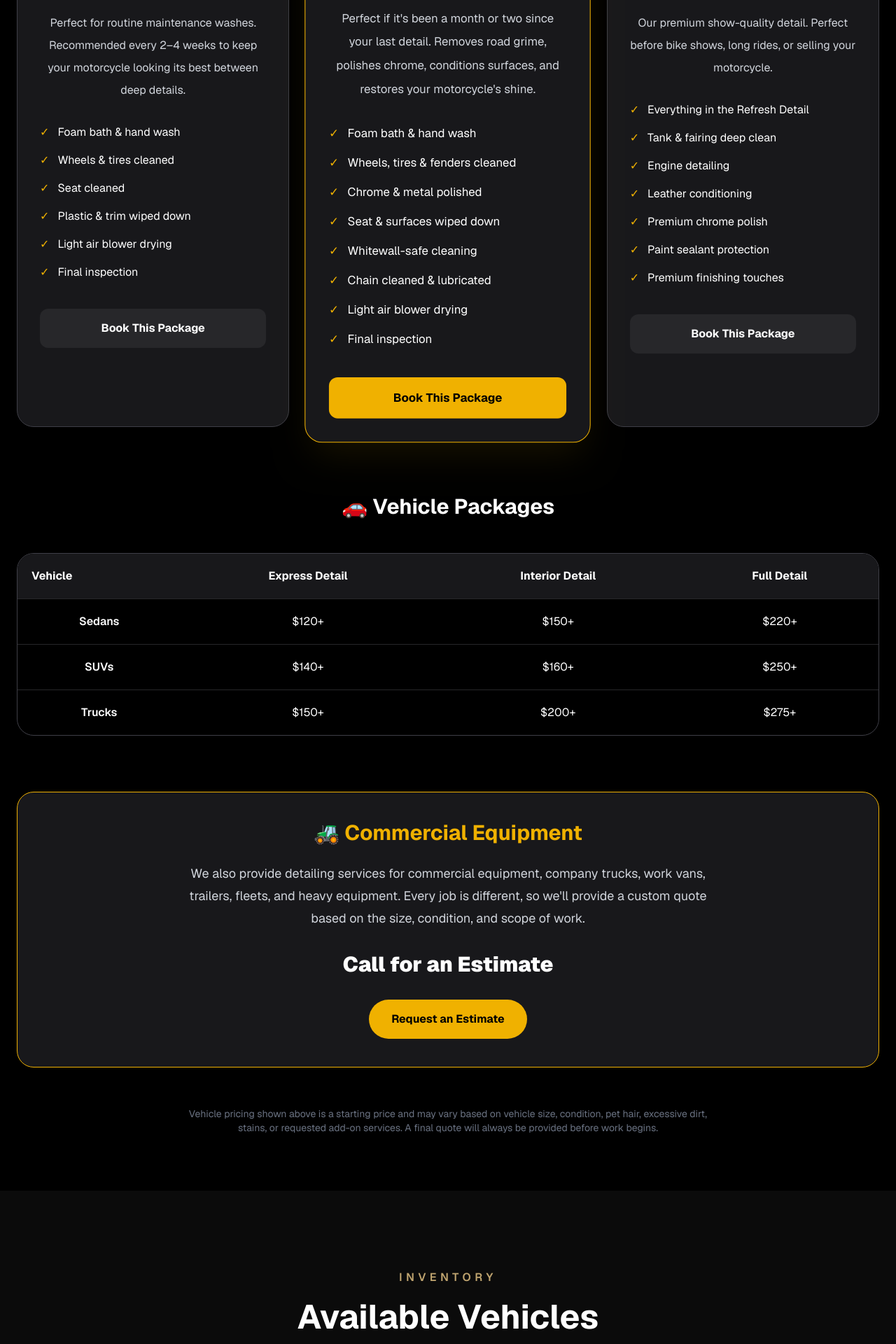
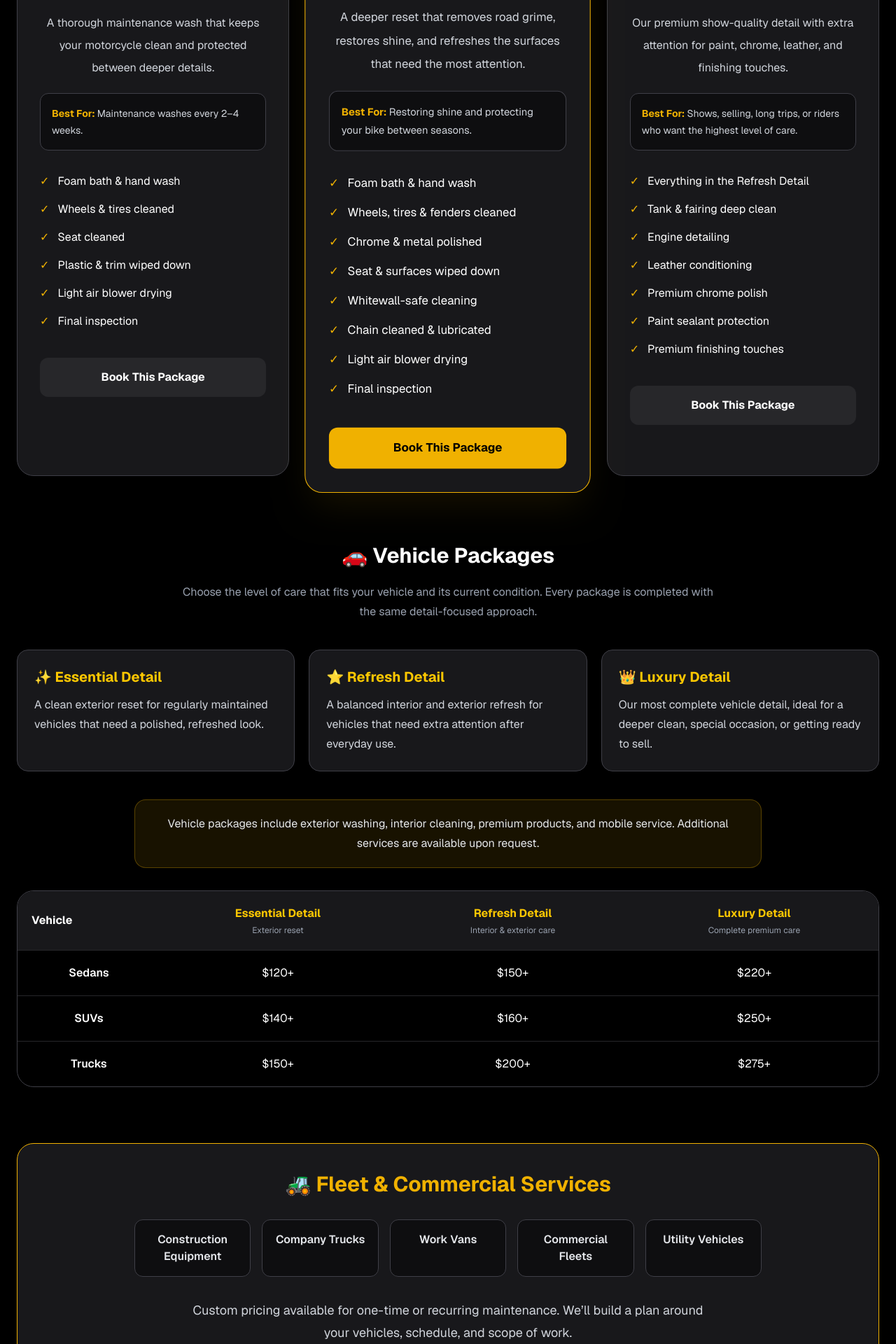
Before and after one commit to Natvibecodes/natflipswhips-website, a Next.js app: page / in a window 1280 px wide. Shown: the part 3660-5580 px from the top of the page at 70% size. Built offline with nearby package versions, Linux system fonts and the light colour scheme.

Commit message:
Update Packages.tsx

```diff
--- a/app/components/Packages.tsx
+++ b/app/components/Packages.tsx
@@ -11,7 +11,8 @@ export default function Packages() {
       time: "Approx. 1.5 Hours",
       featured: false,
       description:
-        "Perfect for routine maintenance washes. Recommended every 2–4 weeks to keep your motorcycle looking its best between deep details.",
+        "A thorough maintenance wash that keeps your motorcycle clean and protected between deeper details.",
+      bestFor: "Maintenance washes every 2–4 weeks.",
       features: [
         "Foam bath & hand wash",
         "Wheels & tires cleaned",
@@ -28,7 +29,8 @@ export default function Packages() {
       time: "Approx. 2.5 Hours",
       featured: true,
       description:
-        "Perfect if it's been a month or two since your last detail. Removes road grime, polishes chrome, conditions surfaces, and restores your motorcycle's shine.",
+        "A deeper reset that removes road grime, restores shine, and refreshes the surfaces that need the most attention.",
+      bestFor: "Restoring shine and protecting your bike between seasons.",
       features: [
         "Foam bath & hand wash",
         "Wheels, tires & fenders cleaned",
@@ -47,7 +49,9 @@ export default function Packages() {
       time: "Approx. 3.5 Hours",
       featured: false,
       description:
-        "Our premium show-quality detail. Perfect before bike shows, long rides, or selling your motorcycle.",
+        "Our premium show-quality detail with extra attention for paint, chrome, leather, and finishing touches.",
+      bestFor:
+        "Shows, selling, long trips, or riders who want the highest level of care.",
       features: [
         "Everything in the Refresh Detail",
         "Tank & fairing deep clean",
@@ -63,44 +67,56 @@ export default function Packages() {
   const vehiclePackages = [
     {
       vehicle: "Sedans",
-      express: "$120+",
-      interior: "$150+",
-      full: "$220+",
+      essential: "$120+",
+      refresh: "$150+",
+      luxury: "$220+",
     },
     {
       vehicle: "SUVs",
-      express: "$140+",
-      interior: "$160+",
-      full: "$250+",
+      essential: "$140+",
+      refresh: "$160+",
+      luxury: "$250+",
     },
     {
       vehicle: "Trucks",
-      express: "$150+",
-      interior: "$200+",
-      full: "$275+",
+      essential: "$150+",
+      refresh: "$200+",
+      luxury: "$275+",
+    },
+  ];
+
+  const vehicleDetailLevels = [
+    {
+      title: "✨ Essential Detail",
+      description:
+        "A clean exterior reset for regularly maintained vehicles that need a polished, refreshed look.",
+    },
+    {
+      title: "⭐ Refresh Detail",
+      description:
+        "A balanced interior and exterior refresh for vehicles that need extra attention after everyday use.",
+    },
+    {
+      title: "👑 Luxury Detail",
+      description:
+        "Our most complete vehicle detail, ideal for a deeper clean, special occasion, or getting ready to sell.",
     },
   ];
 
   return (
-    <section
-      id="packages"
-      className="bg-black text-white py-20 px-5 md:px-6"
-    >
+    <section id="packages" className="bg-black px-5 py-20 text-white md:px-6">
       <FadeIn>
-
-        <div className="max-w-7xl mx-auto text-center">
-
-          <p className="uppercase tracking-[0.3em] text-yellow-500 font-semibold">
-            Pricing
+        <div className="mx-auto max-w-7xl text-center">
+          <p className="font-semibold uppercase tracking-[0.3em] text-yellow-500">
+            Services &amp; Pricing
           </p>
 
-          <h2 className="text-4xl md:text-5xl font-black mt-4">
+          <h2 className="mt-4 text-4xl font-black md:text-5xl">
             Detailing Packages
           </h2>
 
-          <div className="mx-auto mt-8 mb-14 max-w-3xl rounded-2xl border border-yellow-500 bg-yellow-500/10 p-6">
-
-            <h3 className="text-2xl md:text-3xl font-bold text-yellow-400">
+          <div className="mx-auto mb-14 mt-8 max-w-3xl rounded-2xl border border-yellow-500 bg-yellow-500/10 p-6">
+            <h3 className="text-2xl font-bold text-yellow-400 md:text-3xl">
               🎂 Birthday Month Special
             </h3>
 
@@ -109,38 +125,31 @@ export default function Packages() {
               <span className="font-bold text-white"> $30 OFF </span>
               any motorcycle detailing package booked during August.
             </p>
-
           </div>
 
           <div className="mx-auto mb-16 max-w-3xl rounded-2xl border border-zinc-700 bg-zinc-900 p-6">
-
             <h3 className="text-2xl font-bold text-white">
               🚗 Multiple Vehicle Discount
             </h3>
 
             <p className="mt-4 text-gray-300">
-              Scheduling two or more vehicles at the same location?
-              Contact us for discounted group pricing.
+              Scheduling two or more vehicles at the same location? Contact us
+              for discounted group pricing.
             </p>
-
           </div>
 
-          <h3 className="text-3xl font-bold mb-12">
-            🏍 Motorcycle Packages
-          </h3>
+          <h3 className="mb-12 text-3xl font-bold">🏍 Motorcycle Packages</h3>
 
           <div className="grid gap-8 lg:grid-cols-3">
-
             {motorcyclePackages.map((pkg) => (
               <div
                 key={pkg.title}
-                className={`rounded-3xl p-8 border transition-all duration-300 hover:-translate-y-2 ${
+                className={`rounded-3xl border p-8 transition-all duration-300 hover:-translate-y-2 ${
                   pkg.featured
-                    ? "border-yellow-500 bg-zinc-900 scale-105 shadow-2xl shadow-yellow-500/10"
+                    ? "scale-105 border-yellow-500 bg-zinc-900 shadow-2xl shadow-yellow-500/10"
                     : "border-zinc-700 bg-zinc-900 hover:border-yellow-500"
                 }`}
               >
-
                 <span
                   className={`inline-block rounded-full px-4 py-2 text-sm font-semibold ${
                     pkg.featured
@@ -151,34 +160,28 @@ export default function Packages() {
                   {pkg.badge}
                 </span>
 
-                <h3 className="mt-6 text-3xl font-bold">
-                  {pkg.title}
-                </h3>
+                <h4 className="mt-6 text-3xl font-bold">{pkg.title}</h4>
 
                 <p className="mt-5 text-5xl font-black text-yellow-500">
                   Starting at {pkg.price}
                 </p>
 
-                <p className="mt-2 text-gray-400">
-                  {pkg.time}
-                </p>
+                <p className="mt-2 text-gray-400">{pkg.time}</p>
 
-                <p className="mt-6 leading-8 text-gray-300">
-                  {pkg.description}
+                <p className="mt-6 leading-8 text-gray-300">{pkg.description}</p>
+
+                <p className="mt-5 rounded-xl border border-zinc-700 bg-black/40 p-4 text-left text-sm leading-6 text-gray-300">
+                  <span className="font-bold text-yellow-500">Best For: </span>
+                  {pkg.bestFor}
                 </p>
 
                 <ul className="mt-8 space-y-4 text-left">
-
                   {pkg.features.map((feature) => (
-                    <li
-                      key={feature}
-                      className="flex gap-3"
-                    >
+                    <li key={feature} className="flex gap-3">
                       <span className="text-yellow-500">✓</span>
                       <span>{feature}</span>
                     </li>
                   ))}
-
                 </ul>
 
                 <a
@@ -191,105 +194,143 @@ export default function Packages() {
                 >
                   Book This Package
                 </a>
-
               </div>
             ))}
-
           </div>
 
-          <h3 className="mt-24 mb-12 text-3xl font-bold">
-            🚗 Vehicle Packages
-          </h3>
-                    <div className="overflow-hidden rounded-3xl border border-zinc-700">
+          <div className="mt-24">
+            <h3 className="mb-5 text-3xl font-bold">🚗 Vehicle Packages</h3>
 
-            <table className="w-full">
+            <p className="mx-auto max-w-3xl leading-7 text-gray-400">
+              Choose the level of care that fits your vehicle and its current
+              condition. Every package is completed with the same
+              detail-focused approach.
+            </p>
 
+            <div className="mt-10 grid gap-5 text-left md:grid-cols-3">
+              {vehicleDetailLevels.map((detailLevel) => (
+                <div
+                  key={detailLevel.title}
+                  className="rounded-2xl border border-zinc-700 bg-zinc-900 p-6"
+                >
+                  <h4 className="text-xl font-bold text-yellow-400">
+                    {detailLevel.title}
+                  </h4>
+                  <p className="mt-3 leading-7 text-gray-300">
+                    {detailLevel.description}
+                  </p>
+                </div>
+              ))}
+            </div>
+
+            <p className="mx-auto mt-10 max-w-4xl rounded-2xl border border-yellow-500/30 bg-yellow-500/10 p-5 leading-7 text-gray-200">
+              Vehicle packages include exterior washing, interior cleaning,
+              premium products, and mobile service. Additional services are
+              available upon request.
+            </p>
+
+            <div className="mt-8 overflow-x-auto rounded-3xl border border-zinc-700">
+              <table className="min-w-[720px] w-full">
                 <thead className="bg-zinc-900">
-
                   <tr>
-
                     <th className="p-5 text-left">Vehicle</th>
-
-                  <th className="p-5 text-center">Express Detail</th>
-
-                  <th className="p-5 text-center">Interior Detail</th>
-
-                  <th className="p-5 text-center">Full Detail</th>
-
+                    <th className="p-5 text-center">
+                      <span className="block text-base text-yellow-400">
+                        Essential Detail
+                      </span>
+                      <span className="mt-1 block text-xs font-normal text-gray-400">
+                        Exterior reset
+                      </span>
+                    </th>
+                    <th className="p-5 text-center">
+                      <span className="block text-base text-yellow-400">
+                        Refresh Detail
+                      </span>
+                      <span className="mt-1 block text-xs font-normal text-gray-400">
+                        Interior &amp; exterior care
+                      </span>
+                    </th>
+                    <th className="p-5 text-center">
+                      <span className="block text-base text-yellow-400">
+                        Luxury Detail
+                      </span>
+                      <span className="mt-1 block text-xs font-normal text-gray-400">
+                        Complete premium care
+                      </span>
+                    </th>
                   </tr>
-
                 </thead>
 
                 <tbody>
-
                   {vehiclePackages.map((vehicle) => (
-
                     <tr
                       key={vehicle.vehicle}
-                    className="border-t border-zinc-800"
+                      className="border-t border-zinc-800 transition hover:bg-zinc-900/60"
                     >
-
-                    <td className="p-5 font-semibold">
-                      {vehicle.vehicle}
-                    </td>
-
-                    <td className="p-5 text-center">
-                      {vehicle.express}
-                    </td>
-
-                    <td className="p-5 text-center">
-                      {vehicle.interior}
-                    </td>
-
-                    <td className="p-5 text-center">
-                      {vehicle.full}
-                    </td>
-
+                      <td className="p-5 font-semibold">{vehicle.vehicle}</td>
+                      <td className="p-5 text-center">{vehicle.essential}</td>
+                      <td className="p-5 text-center">{vehicle.refresh}</td>
+                      <td className="p-5 text-center">{vehicle.luxury}</td>
                     </tr>
-
                   ))}
-
                 </tbody>
-
               </table>
-
+            </div>
           </div>
 
-          <div className="mt-20 rounded-3xl border border-yellow-500 bg-zinc-900 p-10">
-
+          <div className="mt-20 rounded-3xl border border-yellow-500 bg-zinc-900 p-8 md:p-10">
             <h3 className="text-3xl font-bold text-yellow-500">
-              🚜 Commercial Equipment
+              🚜 Fleet &amp; Commercial Services
             </h3>
 
-            <p className="mt-6 max-w-3xl mx-auto text-lg leading-8 text-gray-300">
-              We also provide detailing services for commercial equipment,
-              company trucks, work vans, trailers, fleets, and heavy equipment.
-              Every job is different, so we'll provide a custom quote based on
-              the size, condition, and scope of work.
-            </p>
+            <div className="mx-auto mt-8 grid max-w-4xl gap-4 text-left sm:grid-cols-2 lg:grid-cols-5">
+              {[
+                "Construction Equipment",
+                "Company Trucks",
+                "Work Vans",
+                "Commercial Fleets",
+                "Utility Vehicles",
+              ].map((service) => (
+                <div
+                  key={service}
+                  className="rounded-xl border border-zinc-700 bg-black/40 p-4 text-center font-semibold text-gray-200"
+                >
+                  {service}
+                </div>
+              ))}
+            </div>
 
-            <p className="mt-8 text-3xl font-black text-white">
-              Call for an Estimate
+            <p className="mx-auto mt-8 max-w-3xl text-lg leading-8 text-gray-300">
+              Custom pricing available for one-time or recurring maintenance.
+              We’ll build a plan around your vehicles, schedule, and scope of
+              work.
             </p>
 
             <a
               href="#contact"
               className="mt-8 inline-block rounded-full bg-yellow-500 px-8 py-4 font-bold text-black transition hover:bg-yellow-400"
             >
-              Request an Estimate
+              Request a Custom Quote
             </a>
-
           </div>
 
-          <p className="mt-14 max-w-3xl mx-auto text-sm text-gray-500">
+          <p className="mx-auto mt-14 max-w-3xl text-sm text-gray-500">
             Vehicle pricing shown above is a starting price and may vary based
             on vehicle size, condition, pet hair, excessive dirt, stains, or
             requested add-on services. A final quote will always be provided
             before work begins.
           </p>
 
+          <div className="mx-auto mt-8 max-w-3xl rounded-2xl border border-zinc-700 bg-zinc-900 p-6">
+            <h3 className="text-xl font-bold text-yellow-400">
+              Need something not listed?
+            </h3>
+            <p className="mt-3 leading-7 text-gray-300">
+              Contact us for a custom quote. We’d be happy to build a detailing
+              package that fits your vehicle and your needs.
+            </p>
           </div>
-
+        </div>
       </FadeIn>
     </section>
   );
```
Lines whose indentation alone changed are shown as unchanged.
